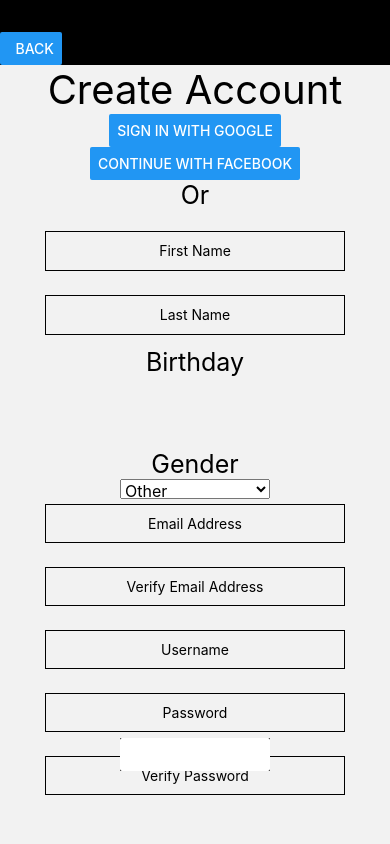
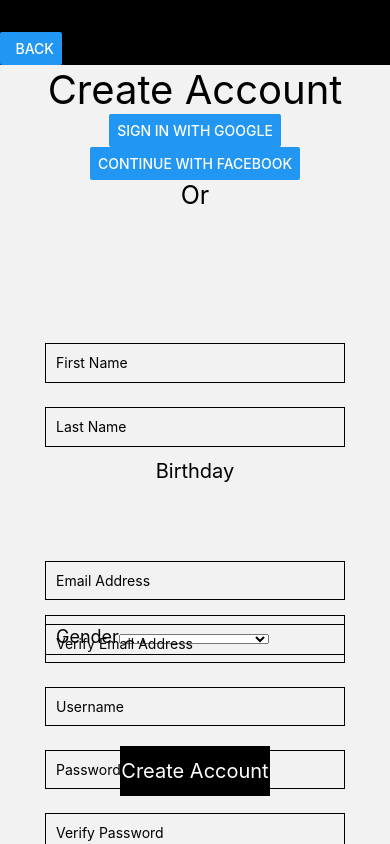
Before and after one commit to Darrengn/KickBack, a React Native app: screen /Signup in a window 390 px wide. Built offline with nearby package versions, Linux system fonts and the light colour scheme.

Commit message:
changed direction of text and made buttons better

```diff
--- a/screens/SignupScreen.js
+++ b/screens/SignupScreen.js
@@ -1,5 +1,5 @@
 import React from 'react';
-import { View, Text, Button, StyleSheet, TextInput, Picker, ScrollView, KeyboardAvoidingView} from 'react-native';
+import { View, Text, Button, StyleSheet, TextInput, Picker, ScrollView, KeyboardAvoidingView, TouchableWithoutFeedback} from 'react-native';
 
 const SignupScreen = ({navigation}) => {
     const [first, onChangeFirst] = React.useState('');
@@ -16,7 +16,7 @@
             <View style = {{flex: 1, alignItems: 'flex-start', justifyContent: 'flex-end', backgroundColor: 'black'}}>
                 <Button
                     title="  Back"
-                    onPress={() => navigation.navigate("Onboarding")}
+                    onPress={() => navigation.navigate("Onboarding")} // needs to change to touchable and needs symbol
                 />
             </View>
             <View style = {[styles.container, {flex: 12}]}>
@@ -32,7 +32,7 @@
                 />
                 <Text style = {{fontSize: 25}}>Or</Text>
                 <ScrollView>
-                    <KeyboardAvoidingView style = {styles.container}>
+                    <KeyboardAvoidingView style = {[styles.container, {flex: 5}]}>
 
                         <TextInput
                             style={styles.input}
@@ -48,15 +48,15 @@
                             placeholder='Last Name'
                         />
 
-                        <Text style = {{fontSize: 25}}>Birthday</Text>
+                        <Text style = {{fontSize: 20}}>Birthday</Text>
                     </KeyboardAvoidingView>
 
 
-                        <View style = {styles.container}>
-                            <Text style = {{fontSize: 25}}>Gender</Text>
-                            <Picker
+                    <View style = {[styles.input, {flexDirection: 'row', borderWidth: 1,}]}>
+                        <Text style = {{fontSize: 18}}>Gender</Text>
+                        <Picker // Still needs work
                             selectedValue={gender}
-                                style={{ height: 20, width: 150 }}
+                            style={{ height: 10, width: 150, alignSelf:'flex-end' }}
                             onValueChange={(itemValue, itemIndex) => setGender(itemValue)}
                         >
                             <Picker.Item label="Other" value="other" />
@@ -64,6 +64,7 @@
                             <Picker.Item label="Female" value="female" />
                         </Picker>
                     </View>
+
                     <KeyboardAvoidingView style = {styles.container}>
                         <TextInput
                             style={styles.input}
@@ -101,13 +102,13 @@
 
 
                     </KeyboardAvoidingView>
-                    <View style = {{backgroundColor: 'black', width: 150, alignSelf: 'center'}}>
-                            <Button style ={styles.input}
-                                title="Create Account"
-                                color='white'
-                                onPress={() => alert('Login')}
-                            />
+                    <TouchableWithoutFeedback onPress={() => alert('Create Account')}>
+                    <View style = {{backgroundColor: 'black', width: 150, height:50, alignSelf:
+                        'center', alignItems:'center', justifyContent:'center'}}>
+
+                        <Text style= {{color: 'white', fontSize: 20 }}>Create Account</Text>
                     </View>
+                    </TouchableWithoutFeedback>
                 </ScrollView>
             </View>
         </View>
@@ -128,6 +129,6 @@
         margin: 12,
         borderWidth: 1,
         padding: 10,
-        textAlign: 'center',
+
       },
   });
```
Lines whose indentation alone changed are shown as unchanged.
